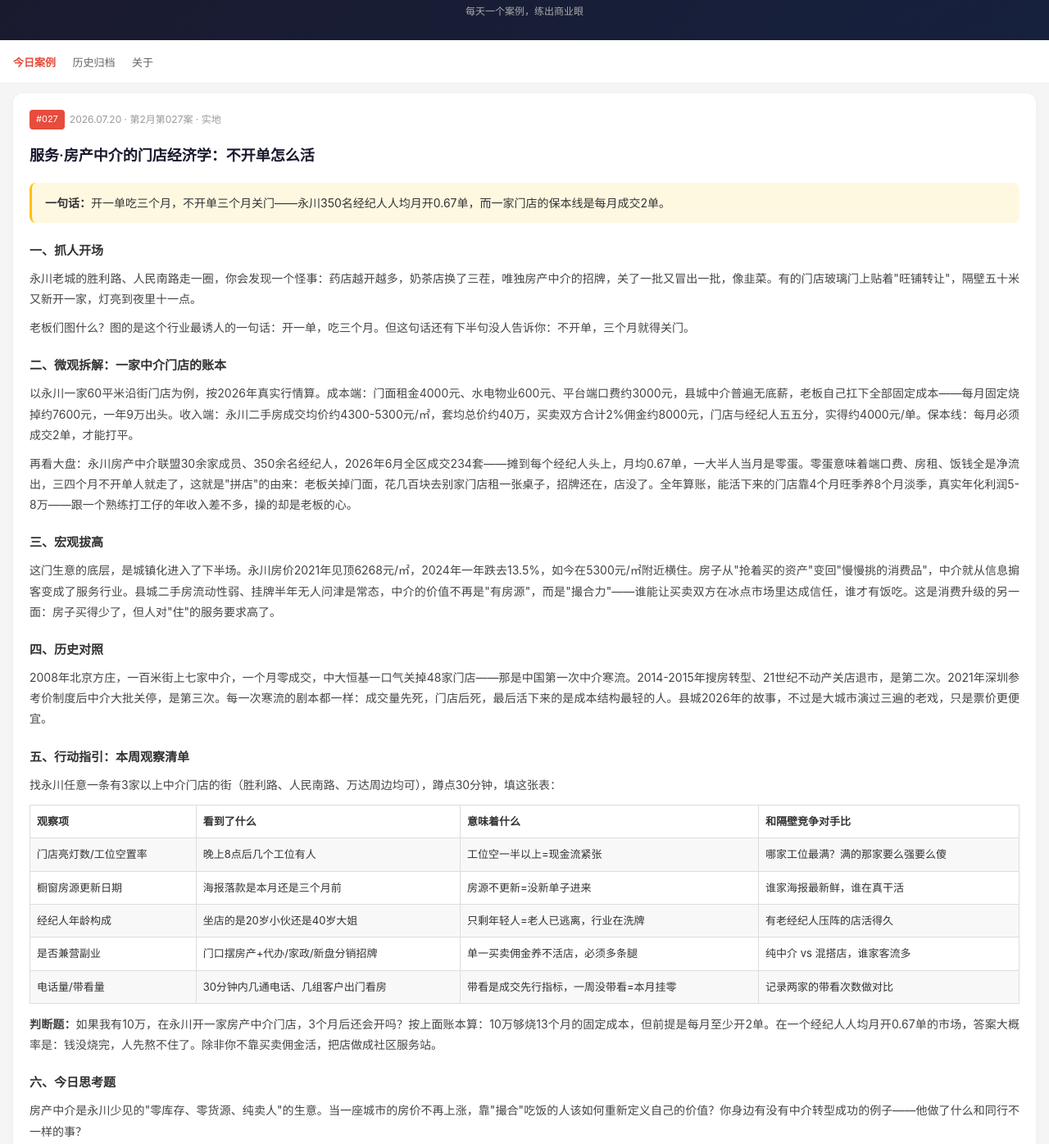
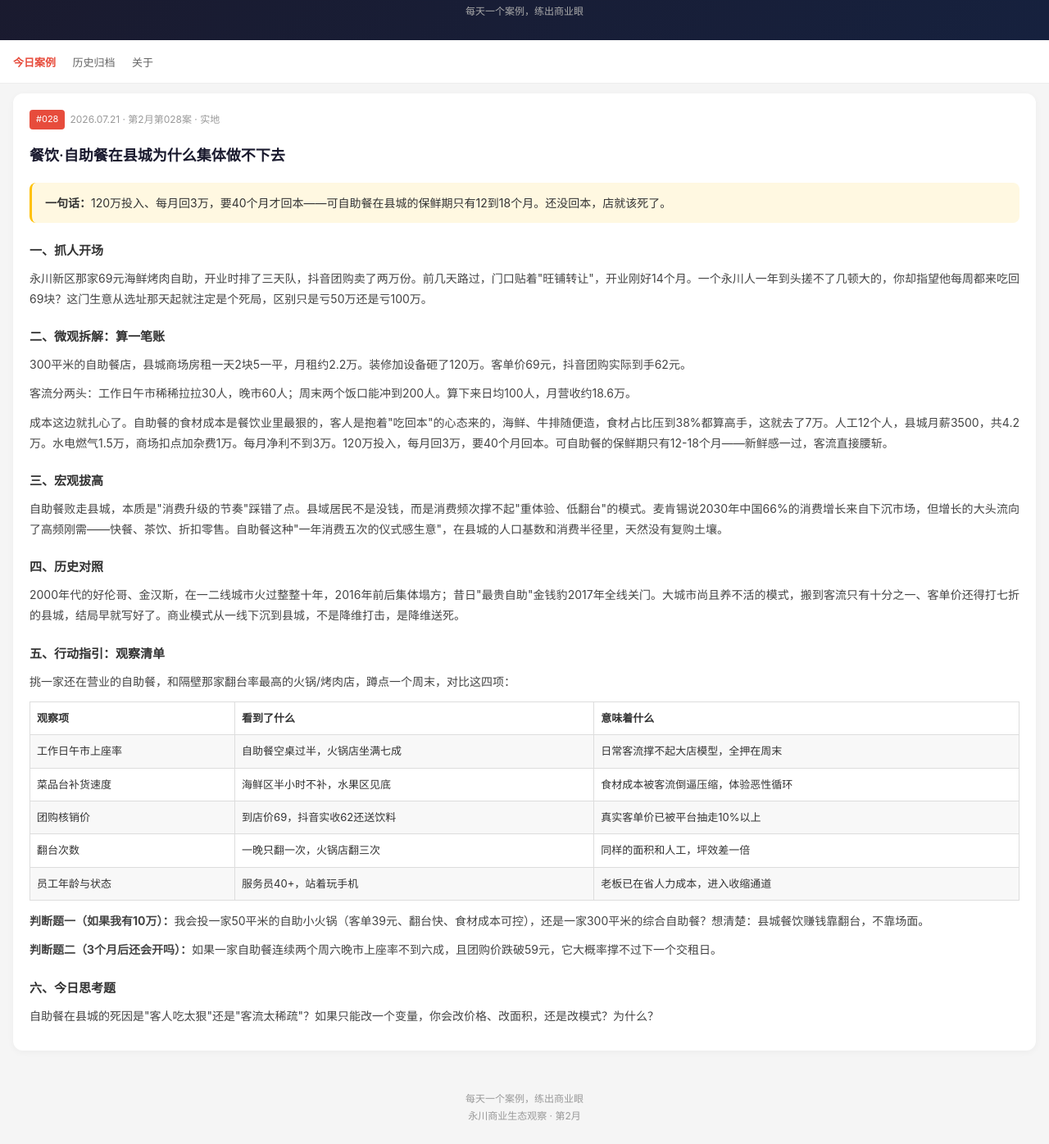
Before and after one commit to Zedrascyy-001/yongchuan-business-observation, a plain HTML site: page index.html in a window 1280 px wide. Shown: the part 63-1459 px from the top of the page at 82% size. Drawn offline with Linux system fonts and the light colour scheme.

Commit message:
更新今日案例 #028 餐饮·自助餐在县城为什么集体做不下去 (2026-07-21)

```diff
--- a/index.html
+++ b/index.html
@@ -118,43 +118,44 @@
 
 <div class="card">
     <div class="card-header">
-      <span class="tag">#027</span>
-      <span class="date">2026.07.20 &middot; 第2月第027案 &middot; 实地</span>
+      <span class="tag">#028</span>
+      <span class="date">2026.07.21 &middot; 第2月第028案 &middot; 实地</span>
     </div>
-    <h2>服务·房产中介的门店经济学：不开单怎么活</h2>
+    <h2>餐饮·自助餐在县城为什么集体做不下去</h2>
 
     <div class="highlight">
-      <strong>一句话：</strong>开一单吃三个月，不开单三个月关门——永川350名经纪人人均月开0.67单，而一家门店的保本线是每月成交2单。
+      <strong>一句话：</strong>120万投入、每月回3万，要40个月才回本——可自助餐在县城的保鲜期只有12到18个月。还没回本，店就该死了。
     </div>
 
     <h3>一、抓人开场</h3>
-    <p>永川老城的胜利路、人民南路走一圈，你会发现一个怪事：药店越开越多，奶茶店换了三茬，唯独房产中介的招牌，关了一批又冒出一批，像韭菜。有的门店玻璃门上贴着"旺铺转让"，隔壁五十米又新开一家，灯亮到夜里十一点。</p>
-    <p>老板们图什么？图的是这个行业最诱人的一句话：开一单，吃三个月。但这句话还有下半句没人告诉你：不开单，三个月就得关门。</p>
+    <p>永川新区那家69元海鲜烤肉自助，开业时排了三天队，抖音团购卖了两万份。前几天路过，门口贴着"旺铺转让"，开业刚好14个月。一个永川人一年到头搓不了几顿大的，你却指望他每周都来吃回69块？这门生意从选址那天起就注定是个死局，区别只是亏50万还是亏100万。</p>
 
-    <h3>二、微观拆解：一家中介门店的账本</h3>
-    <p>以永川一家60平米沿街门店为例，按2026年真实行情算。成本端：门面租金4000元、水电物业600元、平台端口费约3000元，县城中介普遍无底薪，老板自己扛下全部固定成本——每月固定烧掉约7600元，一年9万出头。收入端：永川二手房成交均价约4300-5300元/㎡，套均总价约40万，买卖双方合计2%佣金约8000元，门店与经纪人五五分，实得约4000元/单。保本线：每月必须成交2单，才能打平。</p>
-    <p>再看大盘：永川房产中介联盟30余家成员、350余名经纪人，2026年6月全区成交234套——摊到每个经纪人头上，月均0.67单，一大半人当月是零蛋。零蛋意味着端口费、房租、饭钱全是净流出，三四个月不开单人就走了，这就是"拼店"的由来：老板关掉门面，花几百块去别家门店租一张桌子，招牌还在，店没了。全年算账，能活下来的门店靠4个月旺季养8个月淡季，真实年化利润5-8万——跟一个熟练打工仔的年收入差不多，操的却是老板的心。</p>
+    <h3>二、微观拆解：算一笔账</h3>
+    <p>300平米的自助餐店，县城商场房租一天2块5一平，月租约2.2万。装修加设备砸了120万。客单价69元，抖音团购实际到手62元。</p>
+    <p>客流分两头：工作日午市稀稀拉拉30人，晚市60人；周末两个饭口能冲到200人。算下来日均100人，月营收约18.6万。</p>
+    <p>成本这边就扎心了。自助餐的食材成本是餐饮业里最狠的，客人是抱着"吃回本"的心态来的，海鲜、牛排随便造，食材占比压到38%都算高手，这就去了7万。人工12个人，县城月薪3500，共4.2万。水电燃气1.5万，商场扣点加杂费1万。每月净利不到3万。120万投入，每月回3万，要40个月回本。可自助餐的保鲜期只有12-18个月——新鲜感一过，客流直接腰斩。</p>
 
     <h3>三、宏观拔高</h3>
-    <p>这门生意的底层，是城镇化进入了下半场。永川房价2021年见顶6268元/㎡，2024年一年跌去13.5%，如今在5300元/㎡附近横住。房子从"抢着买的资产"变回"慢慢挑的消费品"，中介就从信息掮客变成了服务行业。县城二手房流动性弱、挂牌半年无人问津是常态，中介的价值不再是"有房源"，而是"撮合力"——谁能让买卖双方在冰点市场里达成信任，谁才有饭吃。这是消费升级的另一面：房子买得少了，但人对"住"的服务要求高了。</p>
+    <p>自助餐败走县城，本质是"消费升级的节奏"踩错了点。县域居民不是没钱，而是消费频次撑不起"重体验、低翻台"的模式。麦肯锡说2030年中国66%的消费增长来自下沉市场，但增长的大头流向了高频刚需——快餐、茶饮、折扣零售。自助餐这种"一年消费五次的仪式感生意"，在县城的人口基数和消费半径里，天然没有复购土壤。</p>
 
     <h3>四、历史对照</h3>
-    <p>2008年北京方庄，一百米街上七家中介，一个月零成交，中大恒基一口气关掉48家门店——那是中国第一次中介寒流。2014-2015年搜房转型、21世纪不动产关店退市，是第二次。2021年深圳参考价制度后中介大批关停，是第三次。每一次寒流的剧本都一样：成交量先死，门店后死，最后活下来的是成本结构最轻的人。县城2026年的故事，不过是大城市演过三遍的老戏，只是票价更便宜。</p>
+    <p>2000年代的好伦哥、金汉斯，在一二线城市火过整整十年，2016年前后集体塌方；昔日"最贵自助"金钱豹2017年全线关门。大城市尚且养不活的模式，搬到客流只有十分之一、客单价还得打七折的县城，结局早就写好了。商业模式从一线下沉到县城，不是降维打击，是降维送死。</p>
 
-    <h3>五、行动指引：本周观察清单</h3>
-    <p>找永川任意一条有3家以上中介门店的街（胜利路、人民南路、万达周边均可），蹲点30分钟，填这张表：</p>
+    <h3>五、行动指引：观察清单</h3>
+    <p>挑一家还在营业的自助餐，和隔壁那家翻台率最高的火锅/烤肉店，蹲点一个周末，对比这四项：</p>
     <table>
-      <tr><th>观察项</th><th>看到了什么</th><th>意味着什么</th><th>和隔壁竞争对手比</th></tr>
-      <tr><td>门店亮灯数/工位空置率</td><td>晚上8点后几个工位有人</td><td>工位空一半以上=现金流紧张</td><td>哪家工位最满？满的那家要么强要么傻</td></tr>
-      <tr><td>橱窗房源更新日期</td><td>海报落款是本月还是三个月前</td><td>房源不更新=没新单子进来</td><td>谁家海报最新鲜，谁在真干活</td></tr>
-      <tr><td>经纪人年龄构成</td><td>坐店的是20岁小伙还是40岁大姐</td><td>只剩年轻人=老人已逃离，行业在洗牌</td><td>有老经纪人压阵的店活得久</td></tr>
-      <tr><td>是否兼营副业</td><td>门口摆房产+代办/家政/新盘分销招牌</td><td>单一买卖佣金养不活店，必须多条腿</td><td>纯中介 vs 混搭店，谁家客流多</td></tr>
-      <tr><td>电话量/带看量</td><td>30分钟内几通电话、几组客户出门看房</td><td>带看是成交先行指标，一周没带看=本月挂零</td><td>记录两家的带看次数做对比</td></tr>
+      <tr><th>观察项</th><th>看到了什么</th><th>意味着什么</th></tr>
+      <tr><td>工作日午市上座率</td><td>自助餐空桌过半，火锅店坐满七成</td><td>日常客流撑不起大店模型，全押在周末</td></tr>
+      <tr><td>菜品台补货速度</td><td>海鲜区半小时不补，水果区见底</td><td>食材成本被客流倒逼压缩，体验恶性循环</td></tr>
+      <tr><td>团购核销价</td><td>到店价69，抖音实收62还送饮料</td><td>真实客单价已被平台抽走10%以上</td></tr>
+      <tr><td>翻台次数</td><td>一晚只翻一次，火锅店翻三次</td><td>同样的面积和人工，坪效差一倍</td></tr>
+      <tr><td>员工年龄与状态</td><td>服务员40+，站着玩手机</td><td>老板已在省人力成本，进入收缩通道</td></tr>
     </table>
-    <p><strong>判断题：</strong>如果我有10万，在永川开一家房产中介门店，3个月后还会开吗？按上面账本算：10万够烧13个月的固定成本，但前提是每月至少开2单。在一个经纪人人均月开0.67单的市场，答案大概率是：钱没烧完，人先熬不住了。除非你不靠买卖佣金活，把店做成社区服务站。</p>
+    <p><strong>判断题一（如果我有10万）：</strong>我会投一家50平米的自助小火锅（客单39元、翻台快、食材成本可控），还是一家300平米的综合自助餐？想清楚：县城餐饮赚钱靠翻台，不靠场面。</p>
+    <p><strong>判断题二（3个月后还会开吗）：</strong>如果一家自助餐连续两个周六晚市上座率不到六成，且团购价跌破59元，它大概率撑不过下一个交租日。</p>
 
     <h3>六、今日思考题</h3>
-    <p>房产中介是永川少见的"零库存、零货源、纯卖人"的生意。当一座城市的房价不再上涨，靠"撮合"吃饭的人该如何重新定义自己的价值？你身边有没有中介转型成功的例子——他做了什么和同行不一样的事？</p>
+    <p>自助餐在县城的死因是"客人吃太狠"还是"客流太稀疏"？如果只能改一个变量，你会改价格、改面积，还是改模式？为什么？</p>
   </div>
 
 </div>
@@ -165,6 +166,14 @@
   <div class="card">
     <h2>案例归档</h2>
     <div class="case-list">
+      <a href="#" class="case-item" onclick="showCase(0); return false;">
+        <span class="case-num">27</span>
+        <div class="case-info">
+          <div class="case-title">服务·房产中介的门店经济学：不开单怎么活</div>
+          <div class="case-meta">2026.07.20 &middot; 实地</div>
+        </div>
+        <span class="case-arrow">&rsaquo;</span>
+      </a>
       <a href="#" class="case-item" onclick="showCase(0); return false;">
         <span class="case-num">26</span>
         <div class="case-info">
```
